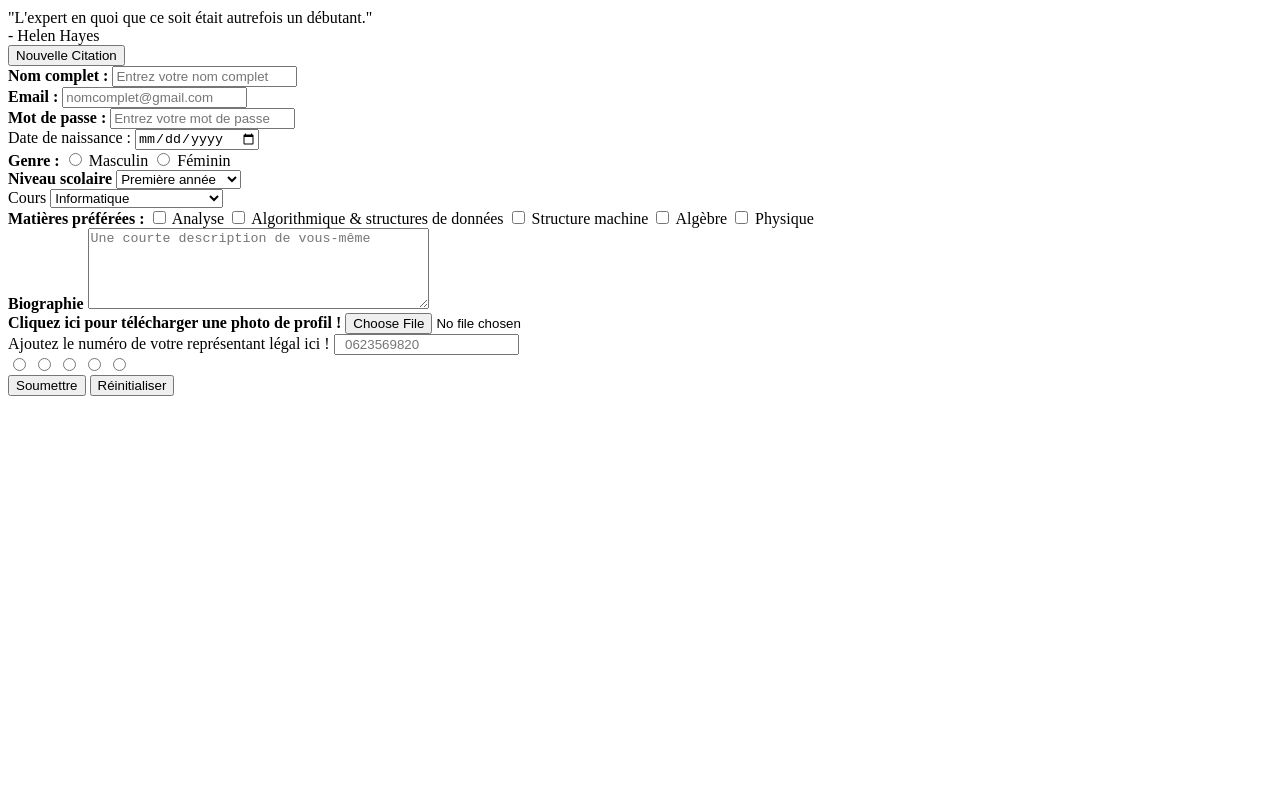
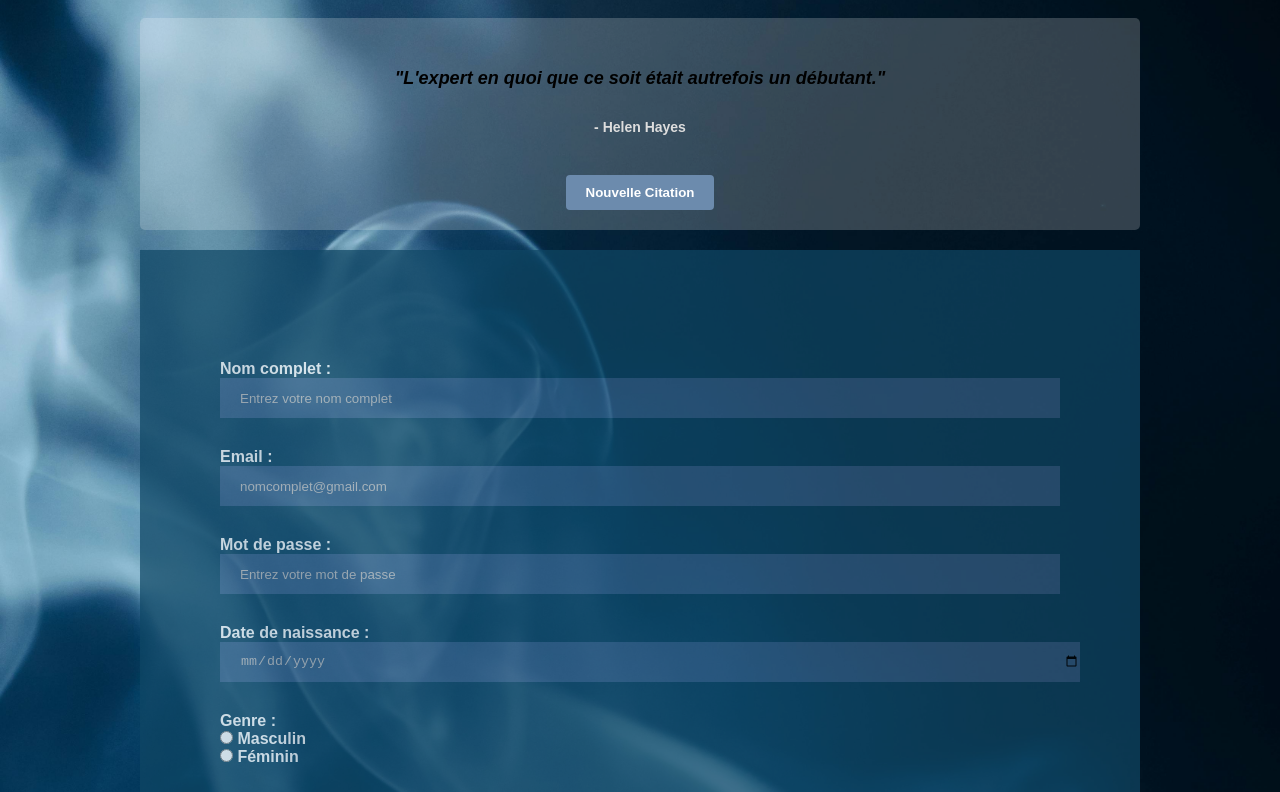
Before and after one commit to hibaDev-code/FormProject1, a plain HTML site: page index.html in a window 1280 px wide. Shown: the part 97-889 px from the top of the page. Before the commit the page ends 800 px from the top, so only its background shows below. Drawn offline with Linux system fonts and the light colour scheme.

Commit message:
rectification d'un probleme

```diff
--- a/index.html
+++ b/index.html
@@ -3,7 +3,7 @@
 <head>
     <meta charset="UTF-8">
     <title>Formulaire d'Inscription des Étudiants</title>
-    <link rel="stylesheet" href="test.css">
+    <link rel="stylesheet" href="Form.css">
 </head>
 <body>
     <header id="header">
```
